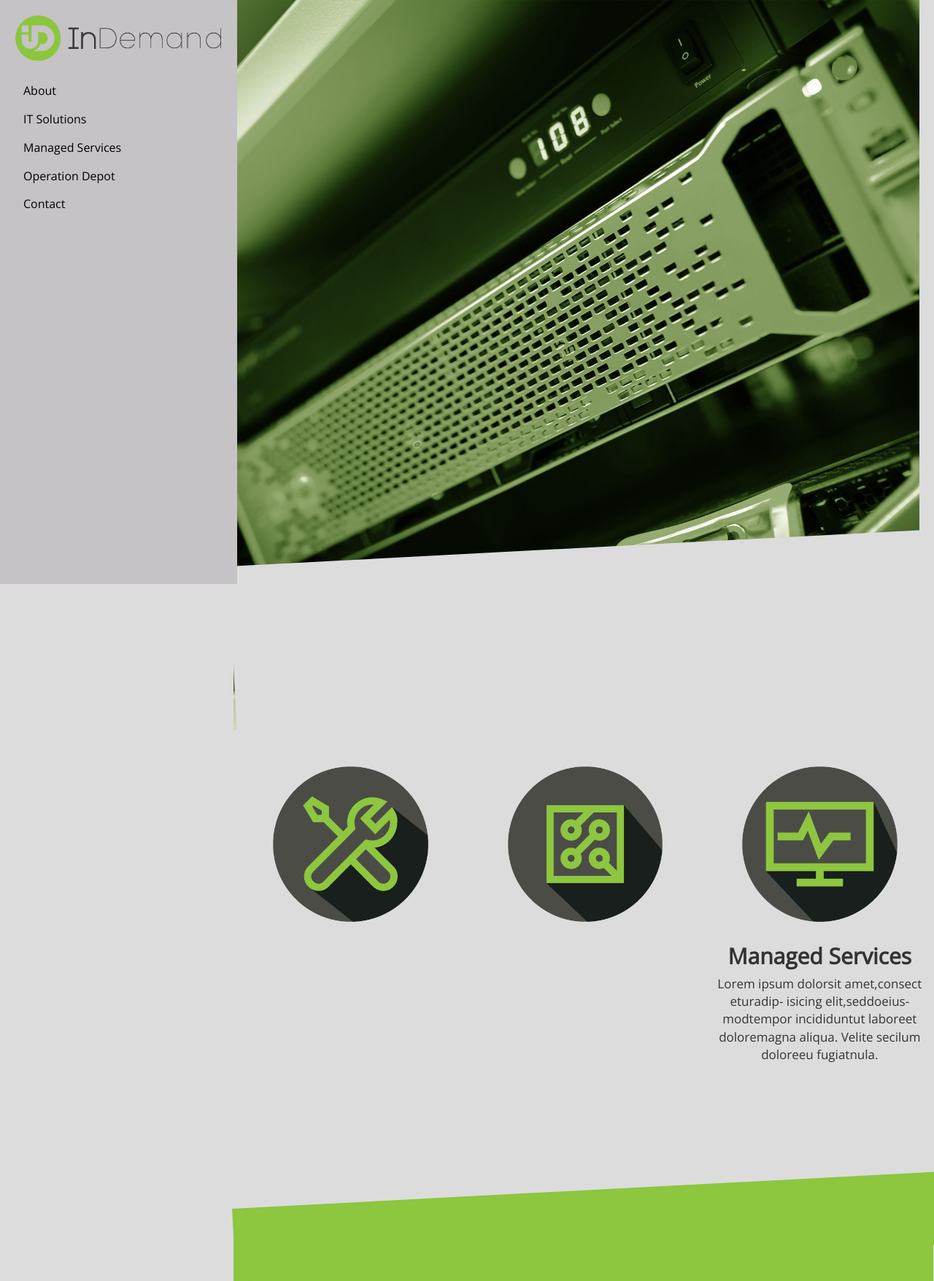
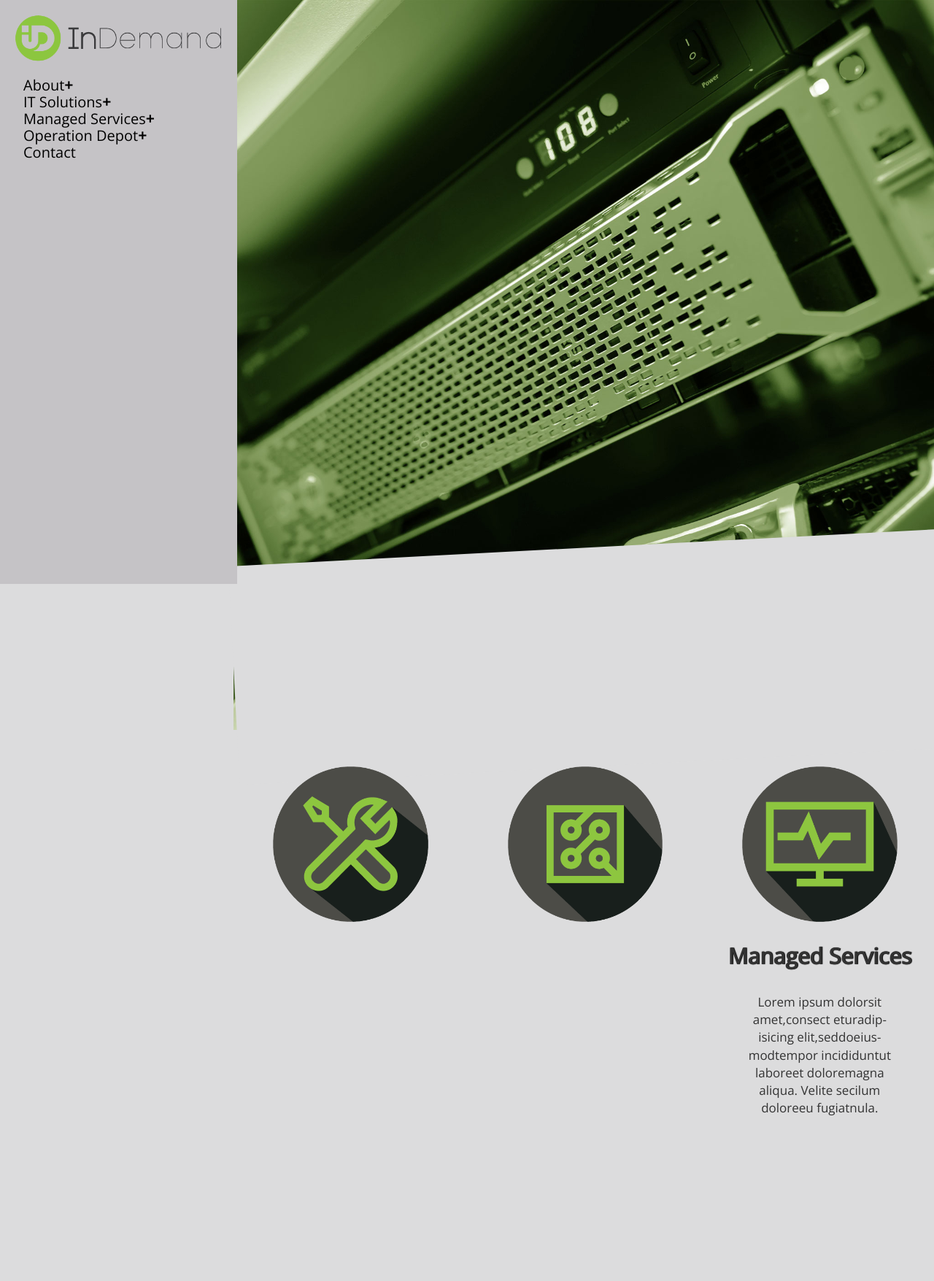
Before and after one commit to zachthebird/accucode, a PHP site: page / in a window 1280 px wide. Shown: the top 1755 px of the page at 73% size. Run offline with PHP 8.4, Linux system fonts and the light colour scheme.

Commit message:
few more final touches

```diff
--- a/assets/css/style.css
+++ b/assets/css/style.css
@@ -8,18 +8,14 @@
 }
 
 .parallax {
-    /* The image used */
-    background-image: url("../images/resources/homepage_hero.jpg");
-
-    /* Set a specific height */
+    background-image: url(../images/resources/homepage_hero.jpg);
     height: 1000px;
-
-    /* Create the parallax scrolling effect */
     background-attachment: fixed;
     background-position: center;
     background-repeat: no-repeat;
     background-size: cover;
-    margin-top: -20px
+    margin-top: -20px;
+    margin-right: -20px;
 }
 
 .sidenav {
@@ -56,15 +52,22 @@
 .sidenav a {
     padding: 8px 8px 8px 32px;
     text-decoration: none;
-    font-size: 16px;
+    font-size: 20px;
     color: black;
     display: block;
-    transition: 0.3s
+    transition: 0.3s;
+    line-height: 7px;
 }
 
 /* When you mouse over the navigation links, change their color */
 .sidenav a:hover, .offcanvas a:focus{
     color: #f1f1f1;
+}
+
+.sidenav li:hover > ul {
+    display: block;
+    opacity: 1;
+    visibility: 1;
 }
 
 /* Position and style the close button (top right corner) */
@@ -112,10 +115,13 @@
     .sidenav {padding-top: 15px;}
     .sidenav a {font-size: 18px;}
 }
-.h3 {
-    font-size: 28px;
+
+h3 {
+    font-size: 26px;
     font-weight: bold;
+    text-shadow: 1px 0px 1px black;
 }
+
 #theSlopeItself {
     margin-right: -45px;
     border-bottom: 300px solid #dcdcdd;
@@ -124,6 +130,17 @@
     transform: rotate(-5deg);
     -webkit-transform: rotate(-3deg);
 }
+
+.logos > p {
+    width: 80%;
+    align-items: center;
+    margin: 35px auto;
+}
+
+#slopeContent{
+    height: 180px;
+}
+
 #upRtGrn {
     margin-right: -50px;
     border-bottom: 100px solid #8dc63f;
@@ -199,11 +216,7 @@
   display the submenu inside it.
   we're changing the submenu's max-height from 0 to 200px;
 */
-ul li:hover .submenu ul{
-  display: block;
-  opacity: 1;
-  visibility: visible;
-}
+
 /*
   we now overwrite the background-color for .submenu links only.
   CSS reads down the page, so code at the bottom will overwrite the code at the top.
@@ -232,7 +245,6 @@
 }
 
 .twoCols{
-    padding-top: 50px;
     -webkit-column-count: 2;
     -moz-column-count: 2;
     column-count: 2;
@@ -243,11 +255,16 @@
     text-align: left;
 }
 
+/*li{
+    line-height: 2px;
+}*/
+
 h4{
     color: #8dc63f;
-    font-size: 36px;
+    font-size: 35px;
     display: inline-block;
     font-weight: bold;
+    text-shadow: 1px 0px 1px #8dc63f;
 }
 
 .twoCols p {
--- a/index.html
+++ b/index.html
@@ -18,30 +18,38 @@
         <div class='text-center'>
             <img id='menuLogo' src='assets/images/resources/indemand-logo.png'>
         </div>
-        <li><a href="#">About</a></li>
+        <li>
+            <a href="#">About<b class='glyphicon-plus'></b></a>
             <ul class='submenu'>
                 <li><a href="#">Management Team</a></li>
                 <li><a href="#">Our Story</a></li>
                 <li><a href="#">Partners</a></li>
             </ul>
-        <li><a href="#">IT Solutions</a></li>
+        </li>
+        <li>
+            <a href="#">IT Solutions<b class='glyphicon-plus'></b></a>
             <ul class='submenu'>
             <li><a href="#">#fillerText</a></li>
             <li><a href="#">#fillerText</a></li>
             <li><a href="#">#fillerText</a></li>
             </ul>
-        <li><a href="#">Managed Services</a></li>
+        </li>
+        <li>
+            <a href="#">Managed Services<b class='glyphicon-plus'></b></a>
             <ul class='submenu'>
             <li><a href="#"></a>#fillerText</li>
             <li><a href="#"></a>#fillerText</li>
             <li><a href="#"></a>#fillerText</li>
             </ul>
-        <li><a href="#">Operation Depot</a></li>
+        </li>
+        <li>
+            <a href="#">Operation Depot<b class='glyphicon-plus'></b></a>
             <ul class='submenu'>
             <li><a href="#"></a>#fillerText</li>
             <li><a href="#"></a>#fillerText</li>
             <li><a href="#"></a>#fillerText</li>
             </ul>
+        </li>
         <li><a href="#">Contact</a>
         </li>
     </ul>
```
Lines whose indentation alone changed are shown as unchanged.
